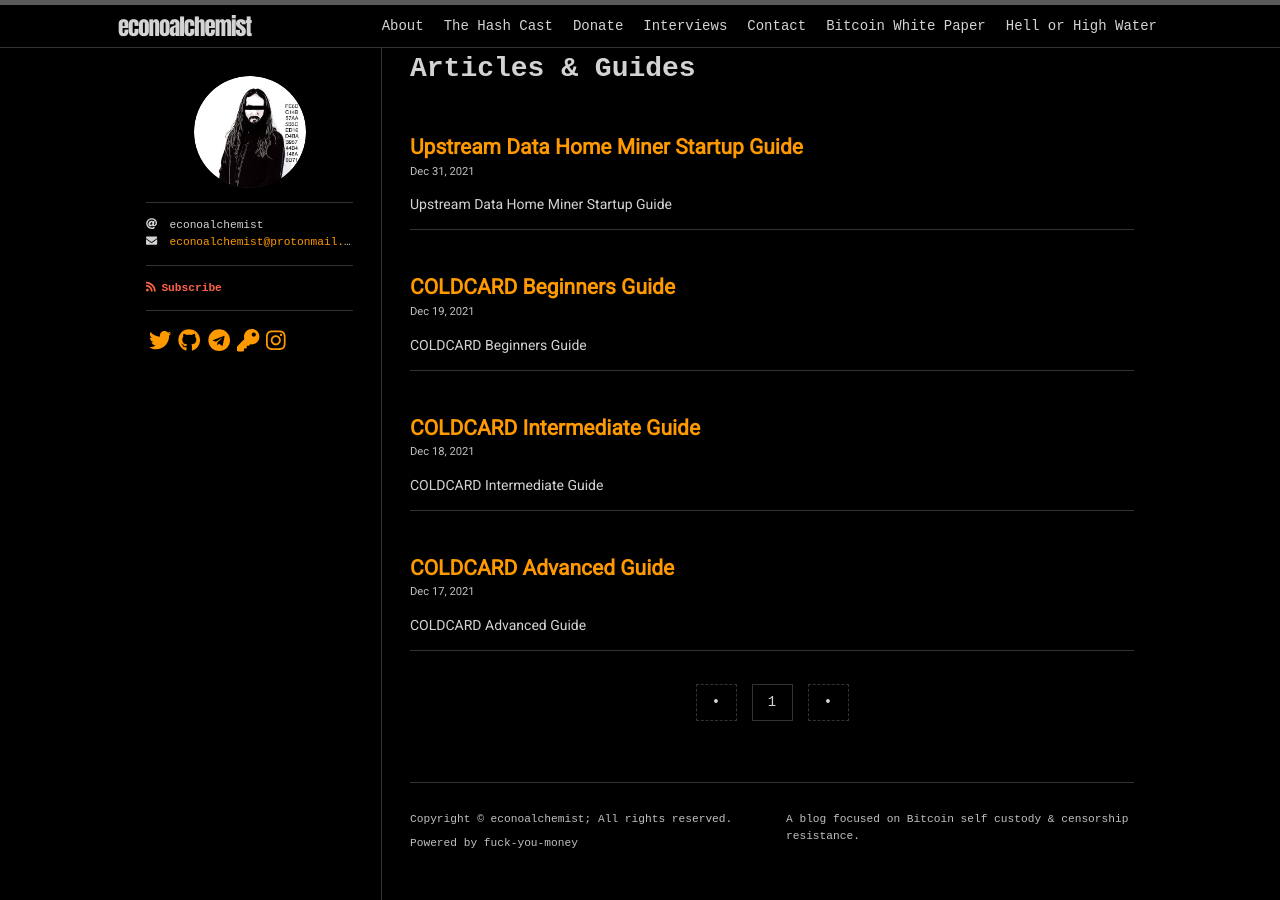
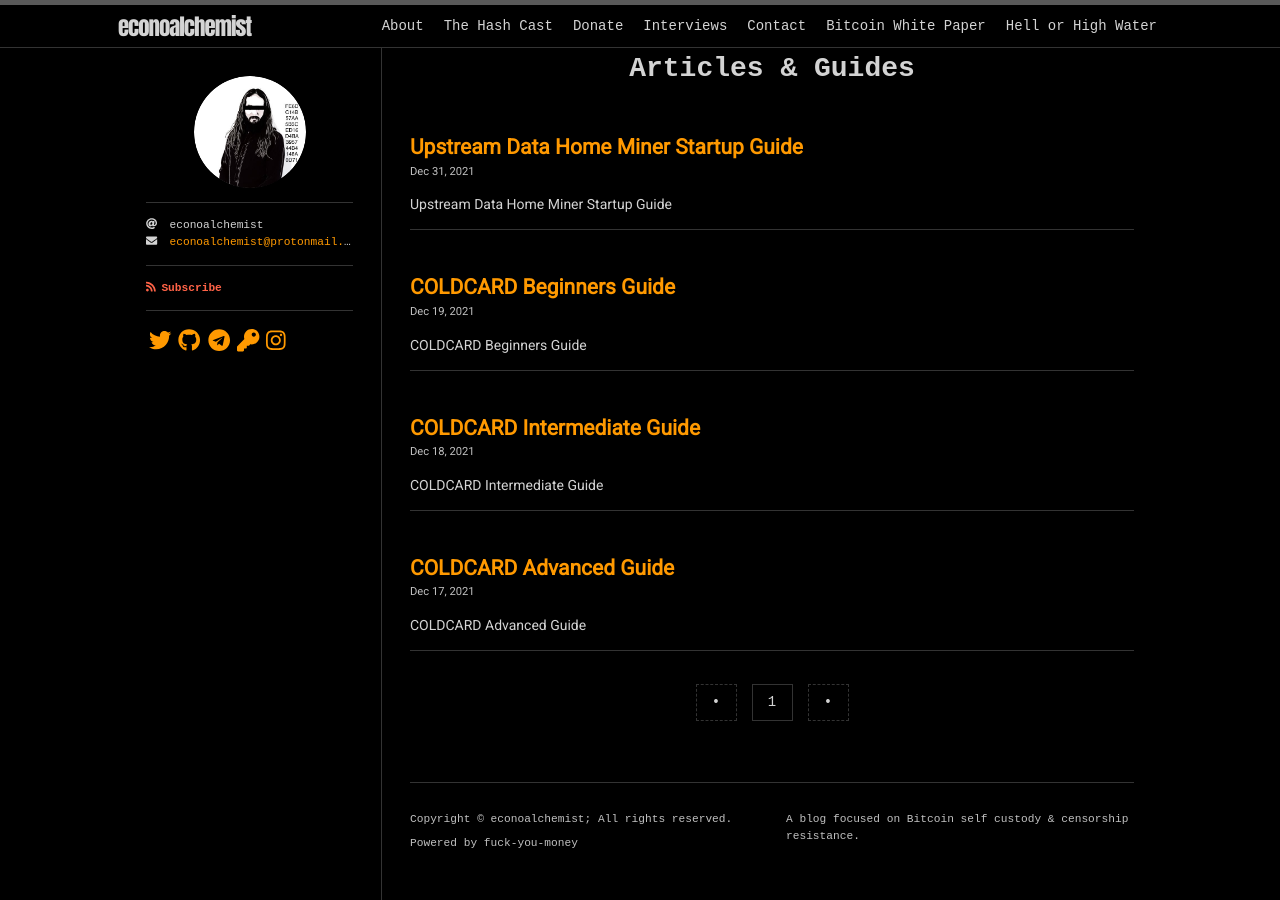
Before and after one commit to econoalchemist/econoalchemist.github.io, a Jekyll site: the page built from index.html, in a window 1280 px wide. Built offline with Jekyll 4.4.1, drawn with Linux system fonts in a browser that asks for light colours; nearby versions of some CDN libraries; some web fonts are replaced; the list of posts is cut into pages by our own code.

Commit message:
Update home.html

```diff
--- a/_layouts/home.html
+++ b/_layouts/home.html
@@ -2,7 +2,7 @@
 layout: default
 title: Blog
 ---
-<h1>Articles & Guides</h1>
+<h1 align="center">Articles & Guides</h1>
 <div class="home">
 
   {{ content }}
```
